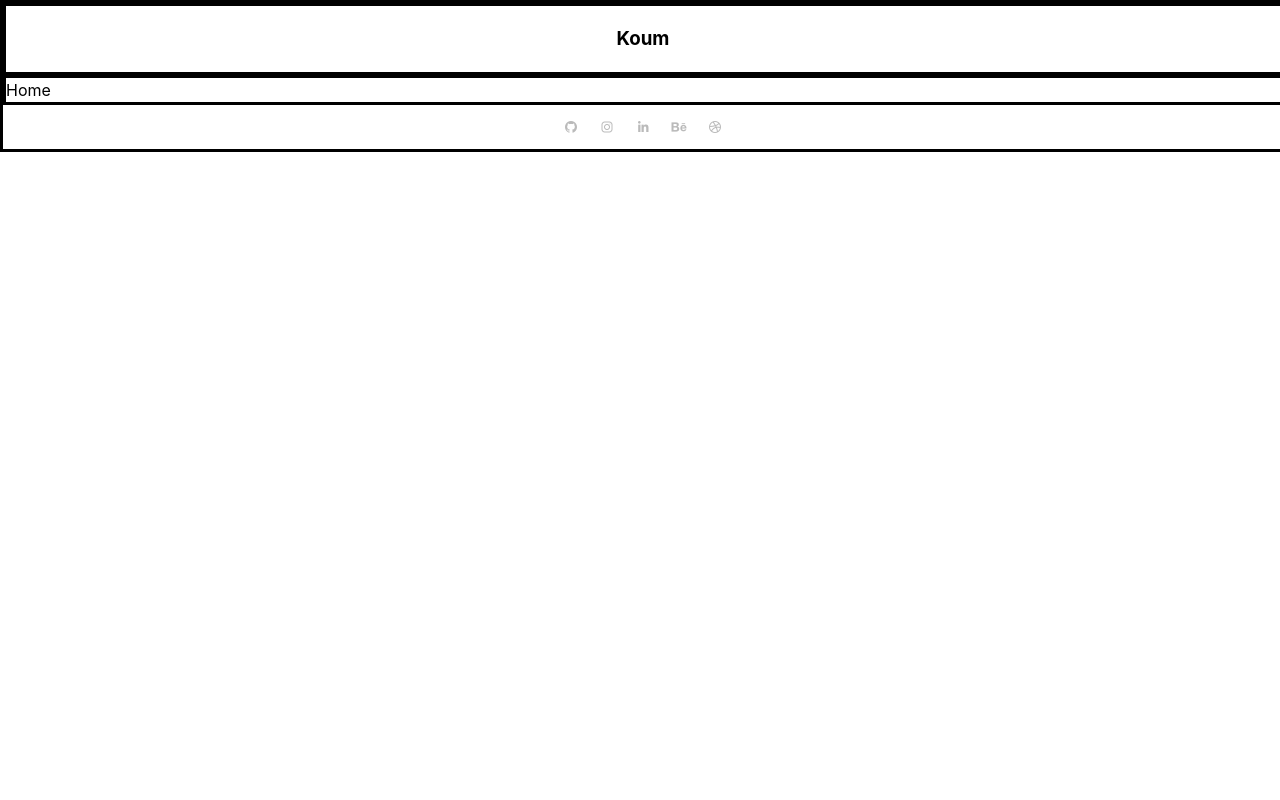
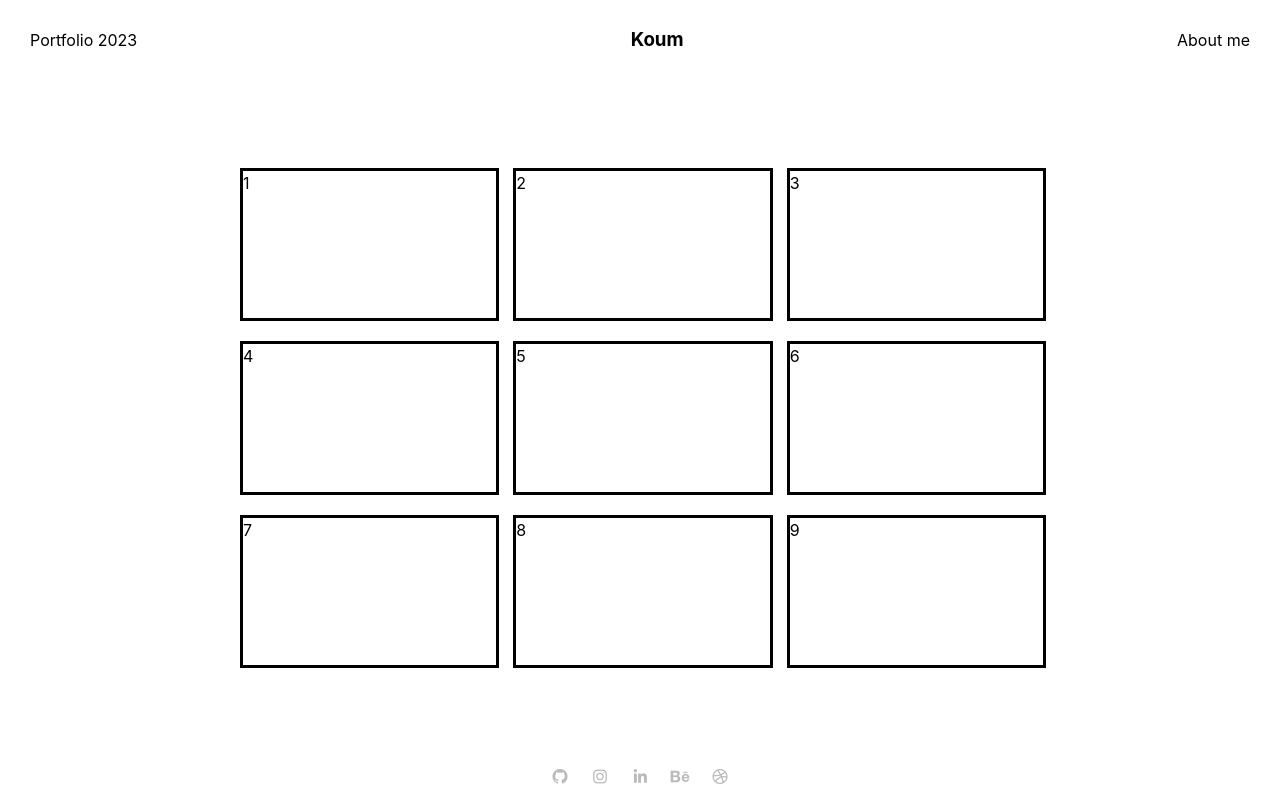
Before and after one commit to koumba97/portfolio-2023, a React (Vite) app: page / in a window 1280 px wide. Built offline with nearby package versions, Linux system fonts and the light colour scheme.

Commit message:
Set up the Home page's layout

```diff
--- a/src/App.css
+++ /dev/null
@@ -1,4 +0,0 @@
-.app {
-    border: solid;
-    width: 100%;
-}
--- a/src/App.tsx
+++ b/src/App.tsx
@@ -1,4 +1,3 @@
-import './App.css';
 import { Route, Routes } from 'react-router-dom';
 import Home from './pages/Home/Home';
 import Project from './pages/Project/Project';
--- a/src/components/NavBar/NavBar.scss
+++ b/src/components/NavBar/NavBar.scss
@@ -1,6 +1,14 @@
 .nav-bar {
-    border: solid;
+    display: flex;
+    justify-content: space-between;
+    align-items: center;
+    height: 80px;
+
+    p {
+        margin: 0;
+    }
     .brand-name {
         text-align: center;
+        margin: 0;
     }
 }
--- a/src/components/NavBar/NavBar.tsx
+++ b/src/components/NavBar/NavBar.tsx
@@ -3,7 +3,9 @@ import './NavBar.scss';
 const NavBar = () => {
     return (
         <nav className="nav-bar">
+            <p>Portfolio 2023</p>
             <h3 className="brand-name">Koum</h3>
+            <p>About me</p>
         </nav>
     );
 };
--- /dev/null
+++ b/src/components/ProjectsGrid/ProjectGrid.tsx
@@ -0,0 +1,15 @@
+import './ProjectsGrid.scss';
+
+const ProjectsGrid = () => {
+    const projects = [1, 2, 3, 4, 5, 6, 7, 8, 9];
+
+    return (
+        <div className="projects-grid">
+            {projects.map((project) => {
+                return <div className="project-card">{project}</div>;
+            })}
+        </div>
+    );
+};
+
+export default ProjectsGrid;
--- /dev/null
+++ b/src/components/ProjectsGrid/ProjectsGrid.scss
@@ -0,0 +1,16 @@
+.projects-grid {
+    display: grid;
+    max-width: 800px;
+    width: 100%;
+    height: 500px;
+    margin: auto;
+    gap: 20px;
+    grid-template-columns: 1fr 1fr 1fr;
+    grid-template-rows: 1fr 1fr 1fr;
+
+    .project-card {
+        width: 100%;
+        border: solid;
+        //height: 150px;
+    }
+}
--- a/src/components/SocialBar/SocialBar.scss
+++ b/src/components/SocialBar/SocialBar.scss
@@ -1,8 +1,7 @@
 @import '../../variables.scss';
 
 .social-bar {
-    max-width: 800px;
-    margin: auto;
+    height: max-content;
     justify-content: space-between;
     padding: 10px 0;
 
@@ -17,6 +16,9 @@
             color: $grey-200;
             transition-duration: 0.5s;
             width: 100%;
+            i {
+                font-size: 20px;
+            }
             &:hover {
                 color: $grey-400;
             }
--- a/src/index.css
+++ b/src/index.scss
@@ -25,3 +25,12 @@ body {
     min-width: 320px;
     min-height: 100vh;
 }
+
+.app {
+    min-height: 100vh;
+    display: flex;
+    flex-direction: column;
+    justify-content: space-between;
+    padding: 0 30px;
+    width: calc(100% - 30px * 2);
+}
--- a/src/main.tsx
+++ b/src/main.tsx
@@ -1,7 +1,7 @@
 import React from 'react';
 import ReactDOM from 'react-dom/client';
 import App from './App.tsx';
-import './index.css';
+import './index.scss';
 import { BrowserRouter } from 'react-router-dom';
 
 ReactDOM.createRoot(document.getElementById('root')!).render(
--- a/src/pages/Home/Home.tsx
+++ b/src/pages/Home/Home.tsx
@@ -1,4 +1,10 @@
+import ProjectsGrid from '../../components/ProjectsGrid/ProjectGrid';
+
 const Home = () => {
-    return <div className="nav-bar">Home</div>;
+    return (
+        <div className="home">
+            <ProjectsGrid />
+        </div>
+    );
 };
 export default Home;
```
